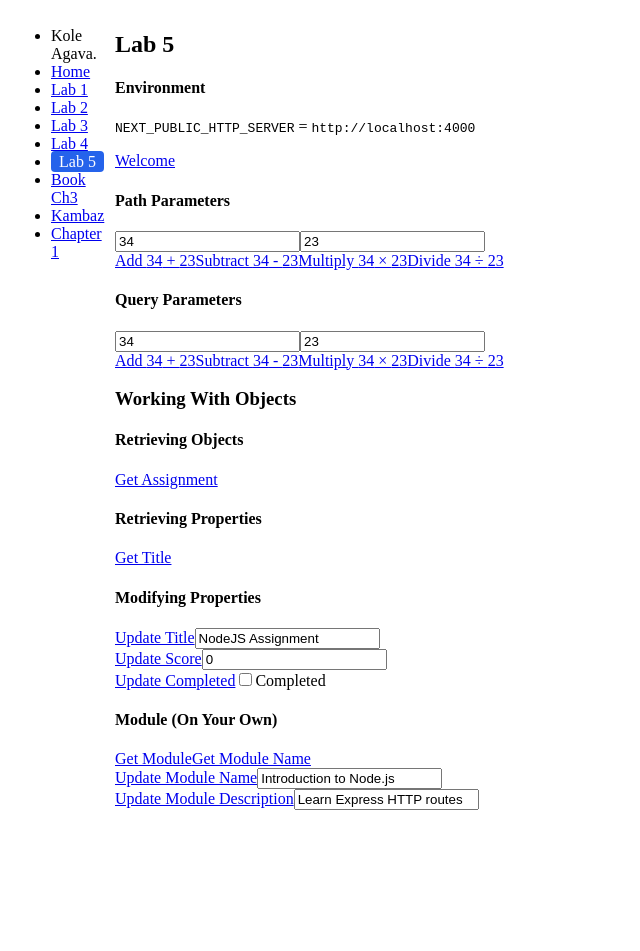
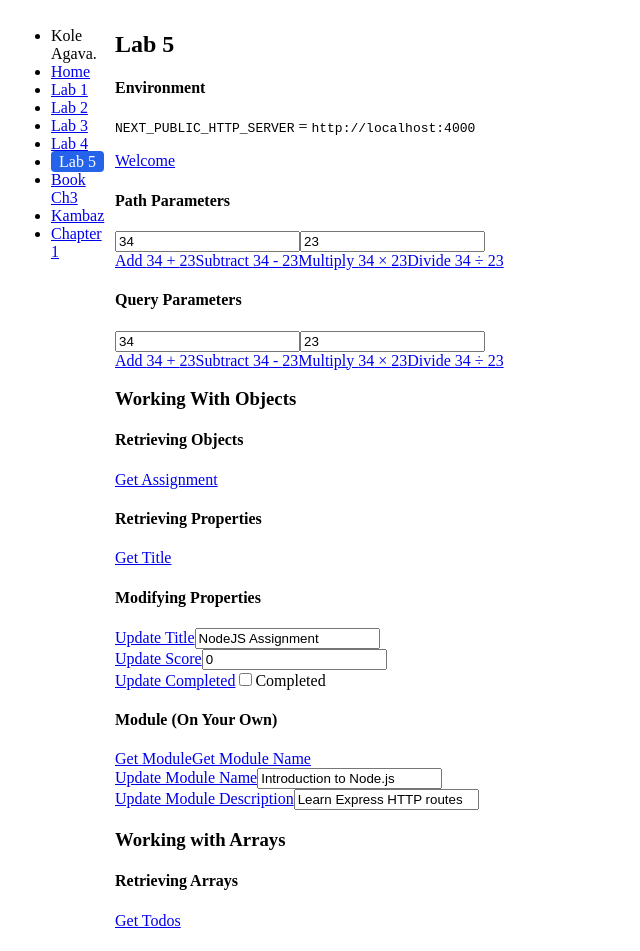
Before and after one commit to agavakole/webdev-client, a Next.js app: page /labs/lab5 in a window 1280 px wide. Shown: the top 951 px of the page, without its empty margins (0-640 px from the left). Before the commit the page ends 821 px from the top, so only its background shows below. Built offline with nearby package versions, Linux system fonts and the light colour scheme.

Commit message:
Add remote array exercises to Lab 5

```diff
--- a/app/labs/lab5/page.tsx
+++ b/app/labs/lab5/page.tsx
@@ -2,6 +2,7 @@ import Environment from "./Environment";
 import PathParameters from "./PathParameters";
 import QueryParameters from "./QueryParameters";
 import WorkingWithRemoteObjects from "./WorkingWithRemoteObjects";
+import WorkingWithRemoteArrays from "./WorkingWithRemoteArrays";
 
 export default function Lab5() {
   return (
@@ -11,6 +12,7 @@ export default function Lab5() {
       <PathParameters />
       <QueryParameters />
       <WorkingWithRemoteObjects />
+      <WorkingWithRemoteArrays />
     </div>
   );
 }
```
